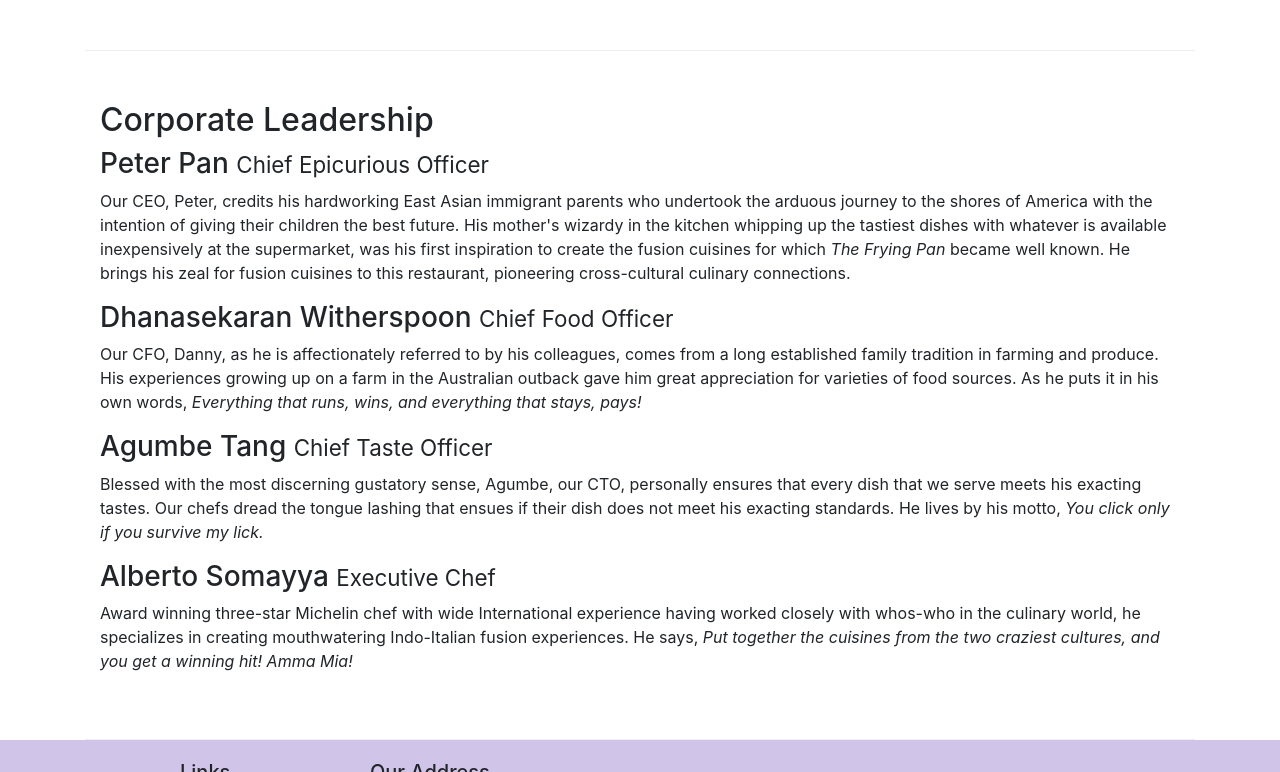
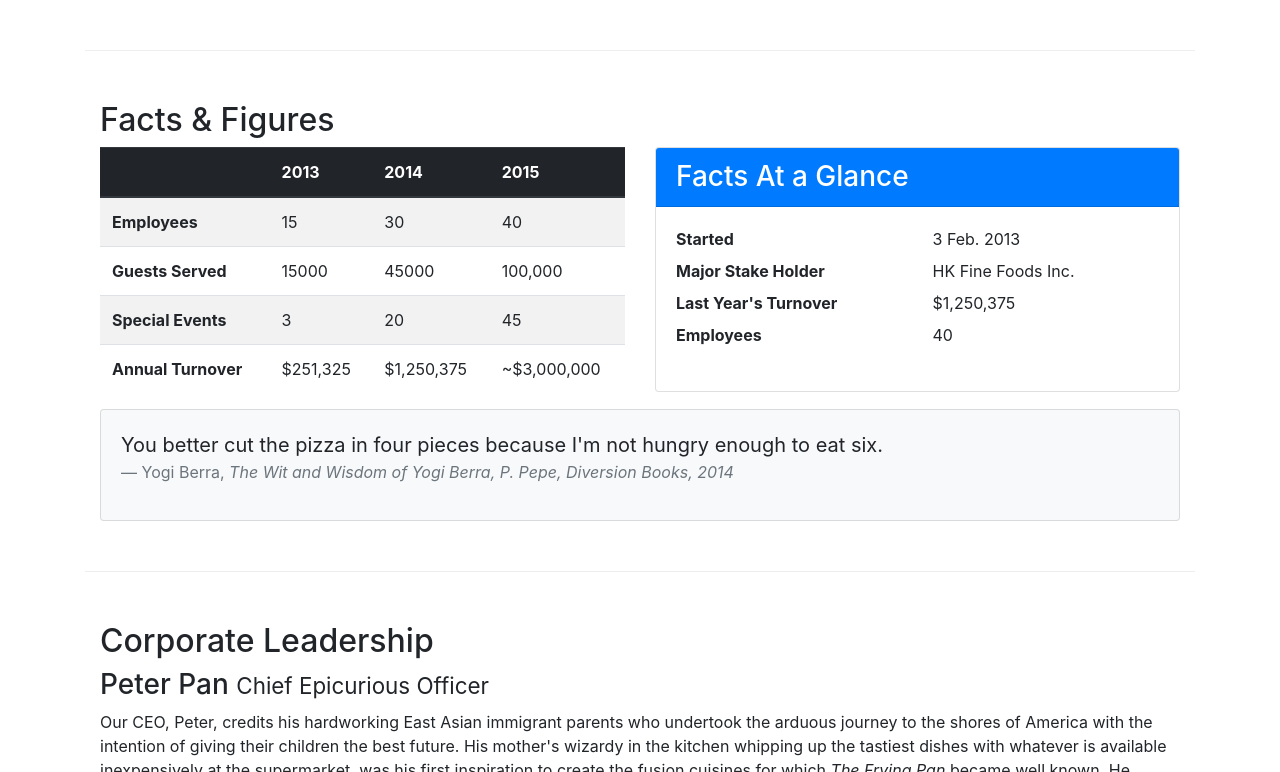
Before and after one commit to subhojit-ghorai/Website_Course, a website: page aboutus.html in a window 1280 px wide. Shown: the part 814-1586 px from the top of the page. Drawn offline with nearby package versions, Linux system fonts and the light colour scheme.

Commit message:
tables and cards  my

```diff
--- a/aboutus.html
+++ b/aboutus.html
@@ -71,6 +71,81 @@
             </div>
         </div>
 
+         <div class="row row-content">
+            <div class="col-12 col-sm-9">
+                <h2>Facts &amp; Figures</h2>
+            </div>
+             <div class="col-12 col-sm-6">
+                 <div class="table-responsive">
+                    <table class="table table-striped">
+                        <thead class="thead-dark">
+                            <tr>
+                                <th>&nbsp;</th>
+                                <th>2013</th>
+                                <th>2014</th>
+                                <th>2015</th>
+                            </tr>
+                        </thead>
+                        <tbody>
+                            <tr>
+                                <th>Employees</th>
+                                <td>15</td>
+                                <td>30</td>
+                                <td>40</td>
+                            </tr>
+                            <tr>
+                                <th>Guests Served</th>
+                                <td>15000</td>
+                                <td>45000</td>
+                                <td>100,000</td>
+                            </tr>
+                            <tr>
+                                <th>Special Events</th>
+                                <td>3</td>
+                                <td>20</td>
+                                <td>45</td>
+                            </tr>
+                            <tr>
+                                <th>Annual Turnover</th>
+                                <td>$251,325</td>
+                                <td>$1,250,375</td>
+                                <td>~$3,000,000</td>
+                            </tr>
+                        </tbody>
+                    </table>
+                </div>
+            </div>
+            <div class="col-12 col-sm-6">
+                <div class="card">
+                    <h3 class="card-header bg-primary text-white">Facts At a Glance</h3>
+                    <div class="card-body">
+                        <dl class="row">
+                            <dt class="col-6">Started</dt>
+                            <dd class="col-6">3 Feb. 2013</dd>
+                            <dt class="col-6">Major Stake Holder</dt>
+                            <dd class="col-6">HK Fine Foods Inc.</dd>
+                            <dt class="col-6">Last Year's Turnover</dt>
+                            <dd class="col-6">$1,250,375</dd>
+                            <dt class="col-6">Employees</dt>
+                            <dd class="col-6">40</dd>
+                        </dl>
+                    </div>
+                </div>
+            </div>
+            <div class="col-12">
+                <div class="card card-body bg-light">
+                    <blockquote class="blockquote">
+                        <p class="mb-0">You better cut the pizza in four pieces because
+                            I'm not hungry enough to eat six.</p>
+                        <footer class="blockquote-footer">Yogi Berra,
+                            <cite title="Source Title">The Wit and Wisdom of Yogi Berra,
+                            P. Pepe, Diversion Books, 2014</cite>
+                        </footer>
+                    </blockquote>
+                </div>
+            </div>
+       </div>
+
 
         <div class = "row row-content align-items-center">
             <div class = "col">
```
